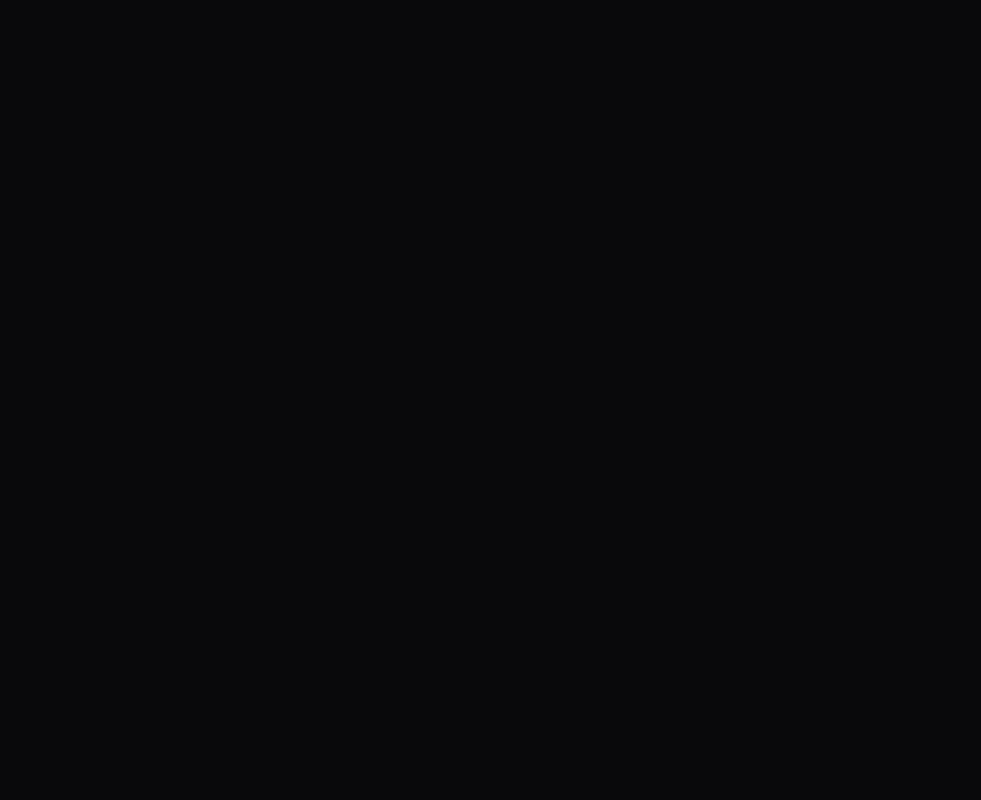
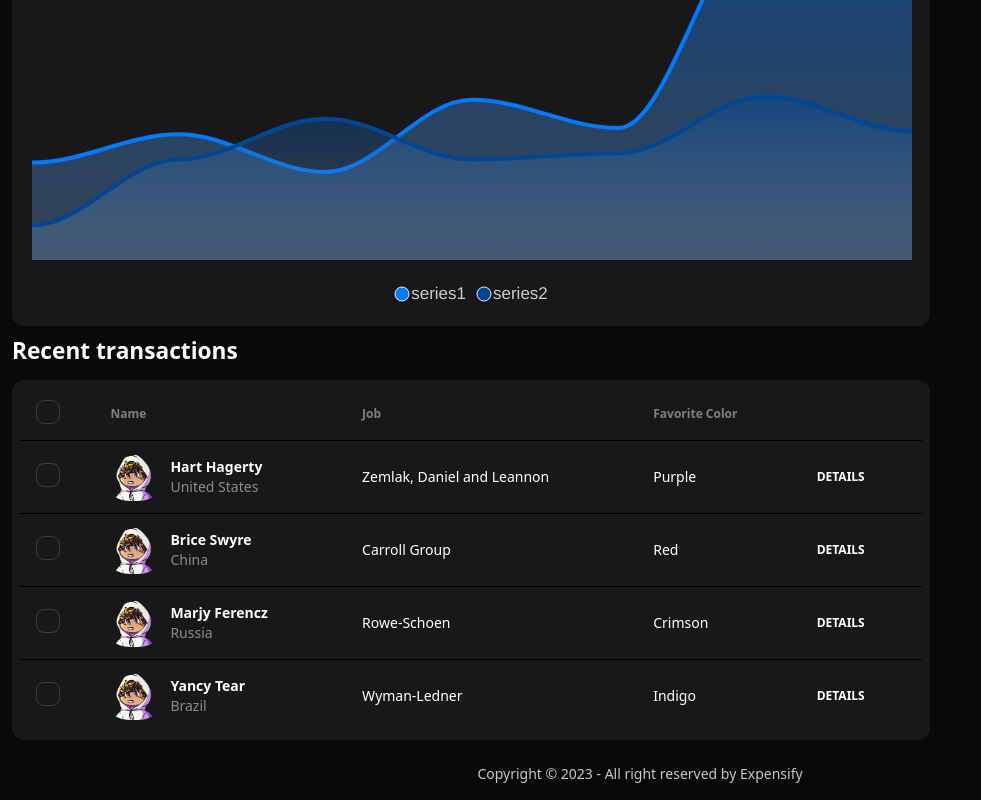
Before and after one commit to Michelo11/Expensify, a Next.js app: page /dashboard in a window 1280 px wide. Shown: the part 487-1287 px from the top of the page, without its empty margins (0-981 px from the left). Before the commit the page ends 800 px from the top, so only its background shows below. Built offline with nearby package versions, Linux system fonts and the light colour scheme; no server answers.

Commit message:
Added chart and history

```diff
--- a/package.json
+++ b/package.json
@@ -10,10 +10,15 @@
   },
   "dependencies": {
     "@auth/prisma-adapter": "^1.0.2",
+    "@fortawesome/fontawesome-svg-core": "^6.4.2",
+    "@fortawesome/free-brands-svg-icons": "^6.4.2",
+    "@fortawesome/free-solid-svg-icons": "^6.4.2",
+    "@fortawesome/react-fontawesome": "^0.2.0",
     "@prisma/client": "5.3.1",
     "@types/node": "20.6.1",
     "@types/react": "18.2.21",
     "@types/react-dom": "18.2.7",
+    "apexcharts": "^3.42.0",
     "autoprefixer": "10.4.15",
     "eslint": "8.49.0",
     "eslint-config-next": "13.4.19",
@@ -21,6 +26,7 @@
     "next-auth": "^4.23.1",
     "postcss": "8.4.29",
     "react": "18.2.0",
+    "react-apexcharts": "^1.4.1",
     "react-dom": "18.2.0",
     "tailwindcss": "3.3.3",
     "typescript": "5.2.2"
--- /dev/null
+++ b/src/components/Card.jsx
@@ -0,0 +1,23 @@
+import { FontAwesomeIcon } from "@fortawesome/react-fontawesome";
+import {
+  faArrowTrendDown,
+  faArrowTrendUp,
+} from "@fortawesome/free-solid-svg-icons";
+
+export default function Card({ title, value, positive }) {
+  return (
+    <div className="card w-full bg-modal shadow-xl">
+      <div className="card-body">
+        <h2>{title}</h2>
+        <p className="text-3xl font-semibold">${value}</p>
+        <div className="card-actions justify-end items-center flex">
+          <FontAwesomeIcon
+            icon={positive ? faArrowTrendUp : faArrowTrendDown}
+            className={positive ? "text-success" : "text-error"}
+          />
+          <p>31% from last month</p>
+        </div>
+      </div>
+    </div>
+  );
+}
--- /dev/null
+++ b/src/components/Chart.jsx
@@ -0,0 +1,71 @@
+import dynamic from "next/dynamic";
+const Chart = dynamic(() => import("react-apexcharts"), { ssr: false });
+
+export default function ReactChart() {
+  return (
+    <Chart
+      options={{
+        colors: ["#007AFF", "#004896"],
+        dataLabels: {
+          enabled: false,
+        },
+        theme: {
+          mode: "dark",
+        },
+        chart: {
+          type: "area",
+          foreColor: "#ccc",
+          toolbar: {
+            show: false,
+          },
+          background: "#18181B",
+          zoom: {
+            enabled: false
+          }
+        },
+        labels: [],
+        stroke: {
+          curve: "smooth",
+        },
+        grid: {
+          show: false,
+        },
+        yaxis: {
+          show: false,
+        },
+        xaxis: {
+          show: false,
+          labels: {
+            show: false
+          },
+          axisTicks: {
+            show: false
+          },
+          axisBorder: {
+            show: false
+          },
+
+        },
+        legend: {
+            fontSize: 17,
+            offsetY: 10,
+            fontWeight: 400,
+        }
+      }}
+      series={[
+        {
+          name: "series1",
+          data: [31, 40, 28, 51, 42, 109, 100],
+        },
+        {
+          name: "series2",
+          data: [11, 32, 45, 32, 34, 52, 41],
+        },
+      ]}
+      type="area"
+      width={"100%"}
+      height={450}
+
+    />
+  );
+}
--- /dev/null
+++ b/src/components/Footer.jsx
@@ -0,0 +1,9 @@
+export default function Footer() {
+  return (
+    <footer className="footer footer-center p-4 text-base-content mt-auto">
+      <aside>
+        <p>Copyright © 2023 - All right reserved by Expensify</p>
+      </aside>
+    </footer>
+  );
+}
--- a/src/components/Navbar.jsx
+++ b/src/components/Navbar.jsx
@@ -29,19 +29,19 @@ export default function Navbar() {
               className="menu menu-sm dropdown-content mt-3 z-[1] p-2 shadow bg-modal rounded-box w-52"
             >
               <li>
-                <a href="/">Dashboard</a>
+                <a href="/" className="p-2">Dashboard</a>
               </li>
               <li>
-                <a href="#">Transactions</a>
+                <a href="#" className="p-2">Transactions</a>
               </li>
               <li>
-                <a href="#">New</a>
+                <a href="#" className="p-2">New</a>
               </li>
               <li>
-                <a href="#">Settings</a>
+                <a href="#" className="p-2">Settings</a>
               </li>
               <li>
-                <button onClick={() => signOut()}>Logout</button>
+                <button onClick={() => signOut()} className="p-2">Logout</button>
               </li>
             </ul>
           </div>
--- /dev/null
+++ b/src/components/Table.jsx
@@ -0,0 +1,147 @@
+export default function Table() {
+  return (
+    <div className="overflow-x-auto">
+      <table className="table">
+        <thead>
+          <tr>
+            <th>
+              <label>
+                <input type="checkbox" className="checkbox" />
+              </label>
+            </th>
+            <th>Name</th>
+            <th>Job</th>
+            <th>Favorite Color</th>
+            <th></th>
+          </tr>
+        </thead>
+        <tbody>
+          <tr>
+            <th>
+              <label>
+                <input type="checkbox" className="checkbox" />
+              </label>
+            </th>
+            <td>
+              <div className="flex items-center space-x-3">
+                <div className="avatar">
+                  <div className="mask mask-squircle w-12 h-12">
+                    <img
+                      src="/LogoPersonal.png"
+                      alt="Avatar Tailwind CSS Component"
+                    />
+                  </div>
+                </div>
+                <div>
+                  <div className="font-bold">Hart Hagerty</div>
+                  <div className="text-sm opacity-50">United States</div>
+                </div>
+              </div>
+            </td>
+            <td>
+              Zemlak, Daniel and Leannon
+              <br />
+            </td>
+            <td>Purple</td>
+            <th>
+              <button className="btn btn-ghost btn-xs">details</button>
+            </th>
+          </tr>
+          <tr>
+            <th>
+              <label>
+                <input type="checkbox" className="checkbox" />
+              </label>
+            </th>
+            <td>
+              <div className="flex items-center space-x-3">
+                <div className="avatar">
+                  <div className="mask mask-squircle w-12 h-12">
+                    <img
+                      src="/LogoPersonal.png"
+                      alt="Avatar Tailwind CSS Component"
+                    />
+                  </div>
+                </div>
+                <div>
+                  <div className="font-bold">Brice Swyre</div>
+                  <div className="text-sm opacity-50">China</div>
+                </div>
+              </div>
+            </td>
+            <td>
+              Carroll Group
+              <br />
+            </td>
+            <td>Red</td>
+            <th>
+              <button className="btn btn-ghost btn-xs">details</button>
+            </th>
+          </tr>
+          <tr>
+            <th>
+              <label>
+                <input type="checkbox" className="checkbox" />
+              </label>
+            </th>
+            <td>
+              <div className="flex items-center space-x-3">
+                <div className="avatar">
+                  <div className="mask mask-squircle w-12 h-12">
+                    <img
+                      src="/LogoPersonal.png"
+                      alt="Avatar Tailwind CSS Component"
+                    />
+                  </div>
+                </div>
+                <div>
+                  <div className="font-bold">Marjy Ferencz</div>
+                  <div className="text-sm opacity-50">Russia</div>
+                </div>
+              </div>
+            </td>
+            <td>
+              Rowe-Schoen
+              <br />
+            </td>
+            <td>Crimson</td>
+            <th>
+              <button className="btn btn-ghost btn-xs">details</button>
+            </th>
+          </tr>
+          <tr>
+            <th>
+              <label>
+                <input type="checkbox" className="checkbox" />
+              </label>
+            </th>
+            <td>
+              <div className="flex items-center space-x-3">
+                <div className="avatar">
+                  <div className="mask mask-squircle w-12 h-12">
+                    <img
+                      src="/LogoPersonal.png"
+                      alt="Avatar Tailwind CSS Component"
+                    />
+                  </div>
+                </div>
+                <div>
+                  <div className="font-bold">Yancy Tear</div>
+                  <div className="text-sm opacity-50">Brazil</div>
+                </div>
+              </div>
+            </td>
+            <td>
+              Wyman-Ledner
+              <br />
+            </td>
+            <td>Indigo</td>
+            <th>
+              <button className="btn btn-ghost btn-xs">details</button>
+            </th>
+          </tr>
+        </tbody>
+      </table>
+    </div>
+  );
+}
--- /dev/null
+++ b/src/components/Wallet.jsx
@@ -0,0 +1,5 @@
+export default function Wallet() {
+  return <div>
+
+  </div>;
+}
--- a/src/pages/_app.jsx
+++ b/src/pages/_app.jsx
@@ -2,6 +2,10 @@ import { SessionProvider } from "next-auth/react";
 import Head from "next/head";
 import "../styles/globals.css";
 import Navbar from "../components/Navbar";
+import Footer from "../components/Footer";
+import { config } from '@fortawesome/fontawesome-svg-core'
+import '@fortawesome/fontawesome-svg-core/styles.css'
+config.autoAddCss = false
 
 export default function App({
   Component,
@@ -15,6 +19,7 @@ export default function App({
       <main className="flex flex-col min-h-screen px-3">
         <Navbar />
         <Component {...pageProps} />
+        <Footer />
       </main>
     </SessionProvider>
   );
--- a/src/pages/dashboard.tsx
+++ b/src/pages/dashboard.tsx
@@ -1,6 +1,9 @@
 import { useRouter } from "next/router";
 import { useEffect, useState } from "react";
 import { AlertSuccess } from "../components/Alert";
+import Card from "../components/Card";
+import Chart from "../components/Chart";
+import Table from "../components/Table";
 
 export default function Dashboard() {
   const router = useRouter();
@@ -15,9 +18,32 @@ export default function Dashboard() {
     }
   }, [router.query.success]);
   return (
-    <div>
+    <div className="flex gap-8">
       <AlertSuccess message={"Authenticated successfully"} active={active} />
-      <h1 className="big-text">Financial record</h1>
+      <div className="w-3/4">
+        <h1 className="big-text">Financial record</h1>
+        <div className="flex gap-6 mt-3">
+          <Card title={"Total balance"} value={100} positive={true} />
+          <Card title={"Total spent"} value={70} positive={false} />
+          <Card title={"Total saving"} value={23} positive={true} />
+        </div>
+        <div className="mt-3 w-full">
+          <h1 className="big-text mb-3">Statistic</h1>
+          <div className="h-full w-full p-2 bg-modal rounded-xl mb-2">
+            <Chart />
+          </div>
+        </div>
+        <div>
+          <h1 className="big-text mb-3">Recent transactions</h1>
+          <div className="h-full w-full p-2 bg-modal rounded-xl mb-2">
+            <Table />
+          </div>
+        </div>
+      </div>
+      <div className="w-1/4">
+        <h1 className="big-text mb-3">My wallet</h1>
+
+      </div>
     </div>
   );
 }
```
Also changed, not shown: src/pages/api/auth/[...nextauth].ts (line endings or trailing spaces), 2 other files (tests, documents, lock files or other folders).
